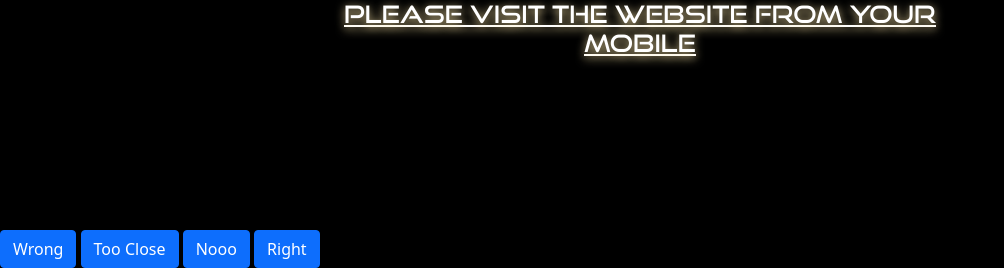
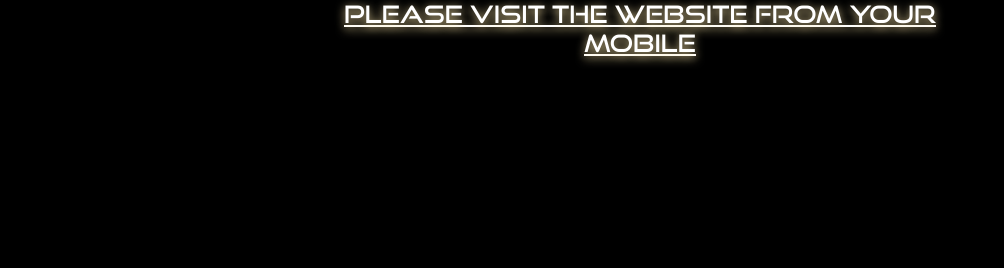
Before and after one commit to pritamhate/multiverse, a PHP site: page /index.php in a window 1280 px wide. Shown: the part 570-838 px from the top of the page, without its empty margins (0-1004 px from the left). After the commit the page ends 635 px from the top, so only its background shows below. Run offline with PHP 8.4, Linux system fonts and the light colour scheme.

Commit message:
modal ref buttons comented

```diff
--- a/footer.php
+++ b/footer.php
@@ -1,5 +1,5 @@
 
-    <button type="button" class="btn btn-primary" data-bs-toggle="modal" data-bs-target="#popupWrong">
+    <!-- <button type="button" class="btn btn-primary" data-bs-toggle="modal" data-bs-target="#popupWrong">
       Wrong
     </button>
     <button type="button" class="btn btn-primary" data-bs-toggle="modal" data-bs-target="#popupTooclose">
@@ -10,7 +10,7 @@
     </button>
     <button type="button" class="btn btn-primary" data-bs-toggle="modal" data-bs-target="#popupRight">
       Right
-    </button>
+    </button> -->
 
 
     <!-- Modal -->
```
